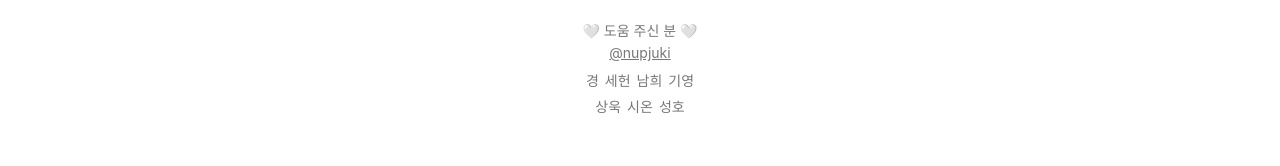
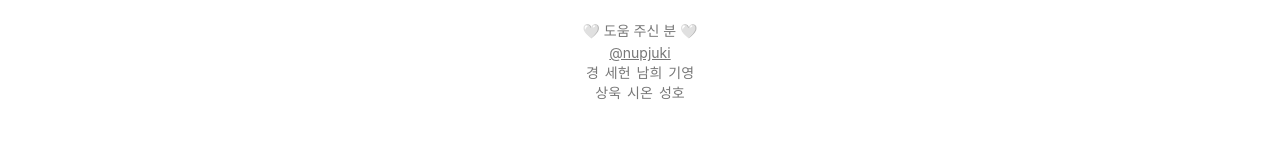
Before and after one commit to nonalcholic/nonalcholic, a React (Create React App) app in the folder client/: page /developer in a window 1280 px wide. Shown: the part 583-749 px from the top of the page. Built offline with nearby package versions, Linux system fonts and the light colour scheme; no server answers.

Commit message:
Fix margin

```diff
--- a/client/src/pages/DeveloperPage.tsx
+++ b/client/src/pages/DeveloperPage.tsx
@@ -67,7 +67,6 @@ const DeveloperPage: React.FC<Props> = (props) => {
           href={`https://www.instagram.com/nupjuki`}
           target="_blank"
           rel="noreferrer"
-          style={{ marginBottom: 8 }}
         >
           <u>@nupjuki</u>
         </a>
--- a/client/src/routers/RootRouter.scss
+++ b/client/src/routers/RootRouter.scss
@@ -149,7 +149,7 @@
   flex-wrap: wrap;
 
   width: 120px;
-  gap: 6px;
+  gap: 0px 6px;
 
   span {
     font-size: 14px;
```
